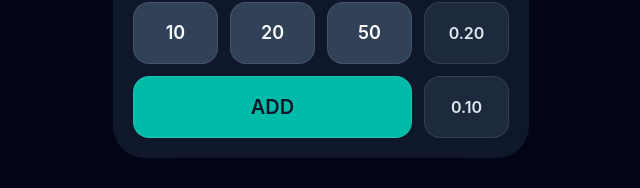
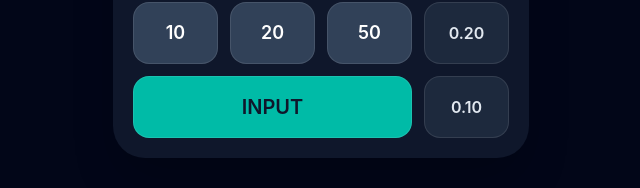
Before and after one commit to Jixxboo/FinanceTracker, a React (Vite) app: page / in a window 1280 px wide. Shown: the part 508-696 px from the top of the page, without its empty margins (319-959 px from the left). Built offline with nearby package versions, Linux system fonts and the light colour scheme.

Commit message:
switched ADD to INPUT

```diff
--- a/src/App.jsx
+++ b/src/App.jsx
@@ -51,7 +51,7 @@ export default function App() {
             <button onClick={() => addValue(50)} className="btn border border-white/10">50</button>
             <button onClick={() => addValue(0.2)} className="btn-small border border-white/10">0.20</button>
 
-            <button className="btn-add col-span-3 border border-white/10">ADD</button>
+            <button className="btn-add col-span-3 border border-white/10">INPUT</button>
             <button onClick={() => addValue(0.1)} className="btn-small border border-white/10">0.10</button>
           </div>
         </div>
```
